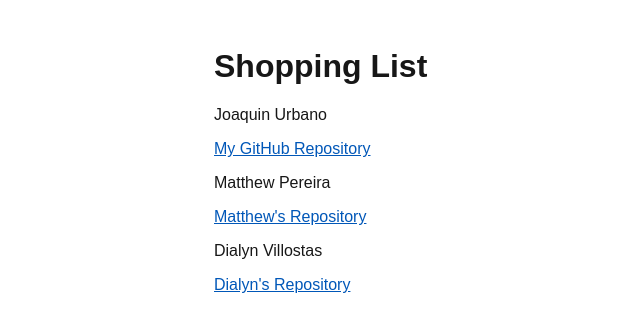
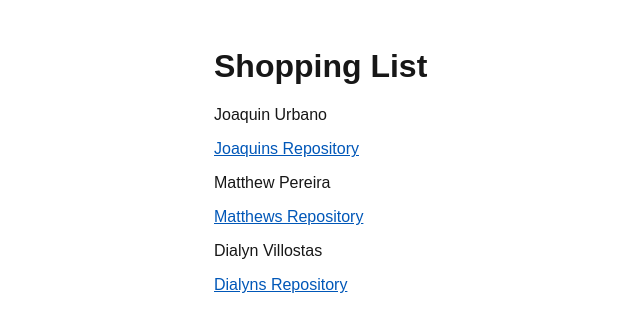
Before and after one commit to JGOFF125/Web-Dev, a Next.js app: page /week-2 in a window 1280 px wide. Shown: the top 332 px of the page, without its empty margins (50-690 px from the left). Built offline with nearby package versions, Linux system fonts and the light colour scheme.

Commit message:
Update student-info.js
change the names

```diff
--- a/app/week-2/student-info.js
+++ b/app/week-2/student-info.js
@@ -5,15 +5,15 @@ export default function StudentInfo() {
     <section>
       <p>Joaquin Urbano</p>
       <Link href="https://github.com/JGOFF125/Web-Dev">
-        My GitHub Repository
+        Joaquins Repository
       </Link>
       <p>Matthew Pereira</p>
       <Link href= "https://github.com/MatthewPereira6317/cprg306-assignments">
-      Matthew's Repository
+      Matthews Repository
       </Link>
       <p>Dialyn Villostas</p>
       <Link href= "https://github.com/DialynV/cprg306-assignments">
-      Dialyn's Repository
+      Dialyns Repository
       </Link>
     </section>
   );
```
